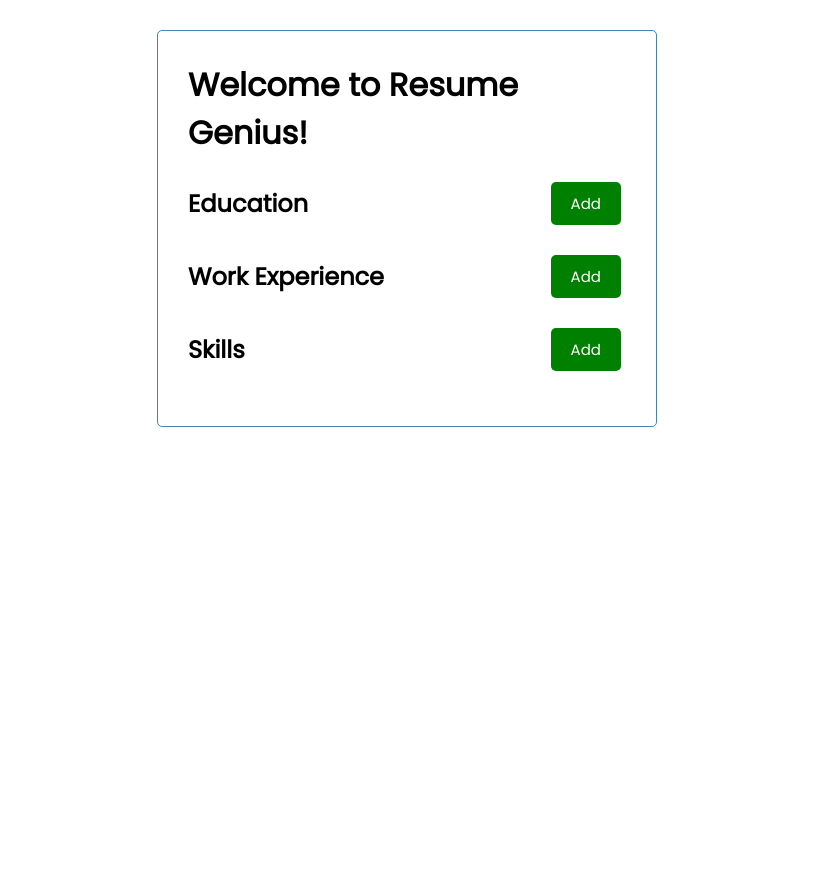
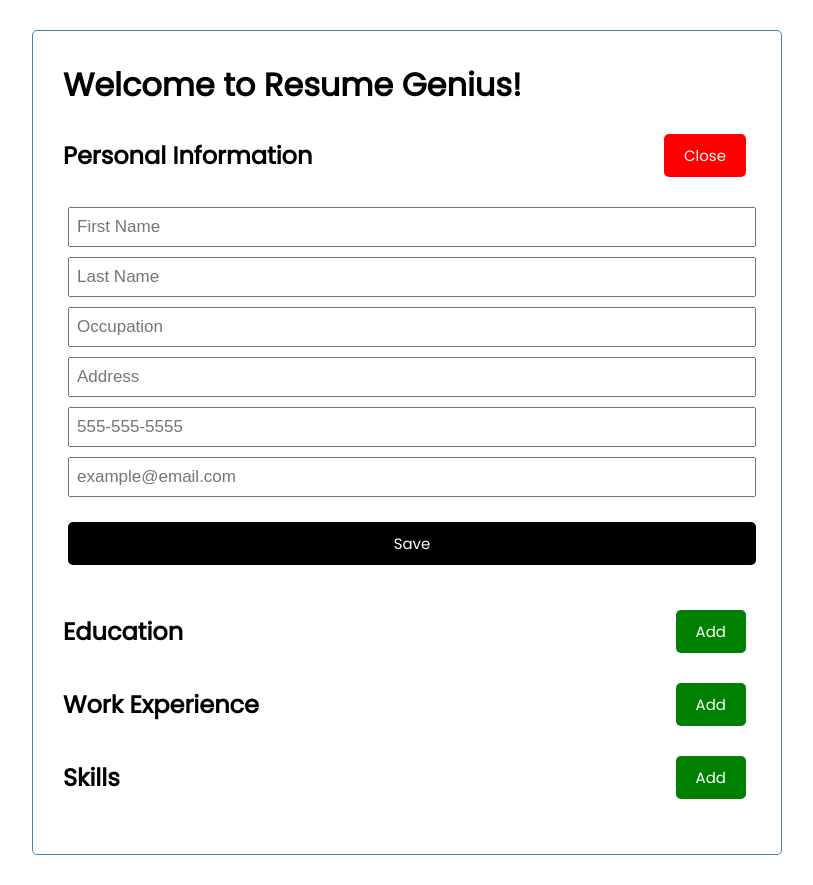
Before and after one commit to Saul-Good-Homie/CV-generator-react, a React (Create React App) app: page / in a window 1280 px wide. Shown: the whole page, without its empty margins (233-1046 px from the left). Before the commit the page ends 800 px from the top, so only its background shows below. Built offline with nearby package versions, Linux system fonts and the light colour scheme.

Commit message:
added personal info section

```diff
--- a/src/App.js
+++ b/src/App.js
@@ -6,9 +6,27 @@
 import AddEducation from './components/AddEducation.js';
 import AddWork from './components/AddWork';
 import AddSkill from './components/AddSkill.js';
+import AddPersonal from './components/AddPersonal.js';
+import PersonalSections from './components/PersonalSections.js';
 import SkillSections from './components/SkillSections';
 
 function App() {
+	//Personal data
+	const [showAddPersonal, setShowAddPersonal] = useState(true);
+	const [personalDataset, setPersonalDataset] = useState([]);
+
+	//Add Personal section from form
+	const addPersonal = (personal) => {
+		const id = Math.floor(Math.random() * 10000) + 1;
+		const newPersonal = { id, ...personal };
+		setPersonalDataset([...personalDataset, newPersonal]);
+	};
+
+	// Delete personal section
+	const deletePersonal = (id) => {
+		setPersonalDataset(personalDataset.filter((data) => data.id !== id));
+	};
+
 	//Education data
 	const [showAddEducation, setShowAddEducation] = useState(false);
 	const [educationDataset, setEducationDataset] = useState([]);
@@ -60,6 +78,16 @@
 	return (
 		<div className="container">
 			<Header />
+
+			<Subheader
+				name="Personal Information"
+				onAdd={() => setShowAddPersonal(!showAddPersonal)}
+				showAdd={showAddPersonal}
+			/>
+
+			{showAddPersonal && <AddPersonal onAdd={addPersonal} />}
+			<PersonalSections dataset={personalDataset} onDelete={deletePersonal} />
+
 			<Subheader
 				name="Education"
 				onAdd={() => setShowAddEducation(!showAddEducation)}
--- /dev/null
+++ b/src/components/AddPersonal.js
@@ -0,0 +1,71 @@
+import { useState } from 'react';
+
+const AddPersonal = ({ onAdd }) => {
+	const [firstName, setFirstName] = useState('');
+	const [lastName, setLastName] = useState('');
+	const [occupation, setOccupation] = useState('');
+	const [address, setAddress] = useState('');
+	const [phone, setPhone] = useState('');
+	const [email, setEmail] = useState('');
+
+	const onSubmit = (e) => {
+		e.preventDefault();
+		if (!firstName) {
+			alert('Please Enter a Name');
+			return;
+		}
+		onAdd({ firstName, lastName, occupation, address, phone, email });
+		setFirstName('');
+		setLastName('');
+		setOccupation('');
+		setAddress('');
+		setPhone('');
+		setEmail('');
+	};
+
+	return (
+		<form className="add-form" onSubmit={onSubmit}>
+			<div className="form-control">
+				<input
+					type="text"
+					placeholder="First Name"
+					value={firstName}
+					onChange={(e) => setFirstName(e.target.value)}
+				></input>
+				<input
+					type="text"
+					placeholder="Last Name"
+					value={lastName}
+					onChange={(e) => setLastName(e.target.value)}
+				></input>
+				<input
+					type="text"
+					placeholder="Occupation"
+					value={occupation}
+					onChange={(e) => setOccupation(e.target.value)}
+				></input>
+				<input
+					type="text"
+					placeholder="Address"
+					value={address}
+					onChange={(e) => setAddress(e.target.value)}
+				></input>
+				<input
+					type="text"
+					placeholder="555-555-5555"
+					value={phone}
+					onChange={(e) => setPhone(e.target.value)}
+				></input>
+				<input
+					type="text"
+					placeholder="example@email.com"
+					value={email}
+					onChange={(e) => setEmail(e.target.value)}
+				></input>
+			</div>
+			<input type="submit" className="btn btn-block" value="Save" />
+		</form>
+	);
+};
+
+export default AddPersonal;
--- a/src/components/EducationSection.js
+++ b/src/components/EducationSection.js
@@ -11,9 +11,11 @@
 					style={{ color: 'red', cursor: 'pointer' }}
 				/>
 			</h3>
-			<h4>Degree: {data.degree}</h4>
-			<p>From: {data.from}</p>
-			<p>To: {data.to}</p>
+			<h4>{data.degree}</h4>
+			<div className="flex">
+				<p>From: {data.from}</p>
+				<p>To: {data.to}</p>
+			</div>
 
 			<p>GPA: {data.gpa}</p>
 		</div>
--- /dev/null
+++ b/src/components/PersonalSection.js
@@ -0,0 +1,26 @@
+import React from 'react';
+import { FaTimes } from 'react-icons/fa';
+
+const PersonalSection = ({ data, onDelete }) => {
+	return (
+		<div className="section flex">
+			<div>
+				<h3>
+					{data.firstName} {data.lastName}{' '}
+				</h3>
+				<h4>{data.occupation}</h4>
+				<FaTimes
+					onClick={() => onDelete(data.id)}
+					style={{ color: 'red', cursor: 'pointer' }}
+				/>
+			</div>
+			<div>
+				<p>{data.phone}</p>
+				<p>{data.email}</p>
+				<h4>{data.address}</h4>
+			</div>
+		</div>
+	);
+};
+
+export default PersonalSection;
--- /dev/null
+++ b/src/components/PersonalSections.js
@@ -0,0 +1,17 @@
+import PersonalSection from './PersonalSection.js';
+
+const PersonalSections = ({ dataset, onDelete }) => {
+	return (
+		<>
+			{dataset.map((data) => (
+				<PersonalSection
+					key={data.id}
+					data={data}
+					onDelete={onDelete}
+				></PersonalSection>
+			))}
+		</>
+	);
+};
+
+export default PersonalSections;
--- a/src/components/SkillSections.js
+++ b/src/components/SkillSections.js
@@ -2,7 +2,7 @@
 
 const SkillSections = ({ dataset, onDelete }) => {
 	return (
-		<>
+		<div className="skills">
 			{dataset.map((data) => (
 				<SkillSection
 					key={data.id}
@@ -10,7 +10,7 @@
 					onDelete={onDelete}
 				></SkillSection>
 			))}
-		</>
+		</div>
 	);
 };
 
--- a/src/components/WorkSection.js
+++ b/src/components/WorkSection.js
@@ -11,9 +11,11 @@
 					style={{ color: 'red', cursor: 'pointer' }}
 				/>
 			</h3>
-			<h4>Title: {data.title}</h4>
-			<p>From: {data.from}</p>
-			<p>To: {data.to}</p>
+			<h4>{data.title}</h4>
+			<div className="flex">
+				<p>From: {data.from}</p>
+				<p>To: {data.to}</p>
+			</div>
 		</div>
 	);
 };
--- a/src/index.css
+++ b/src/index.css
@@ -10,8 +10,14 @@
 	font-family: 'Poppins', sans-serif;
 }
 
+.flex {
+	display: flex;
+	justify-content: space-between;
+	align-items: center;
+}
+
 .container {
-	max-width: 500px;
+	max-width: 750px;
 	margin: 30px auto;
 	overflow: auto;
 	min-height: 300px;
@@ -26,6 +32,12 @@
 	justify-content: space-between;
 	align-items: center;
 	margin-bottom: 20px;
+}
+
+.skills {
+	display: flex;
+	justify-content: start;
+	align-items: center;
 }
 
 .btn {
```
